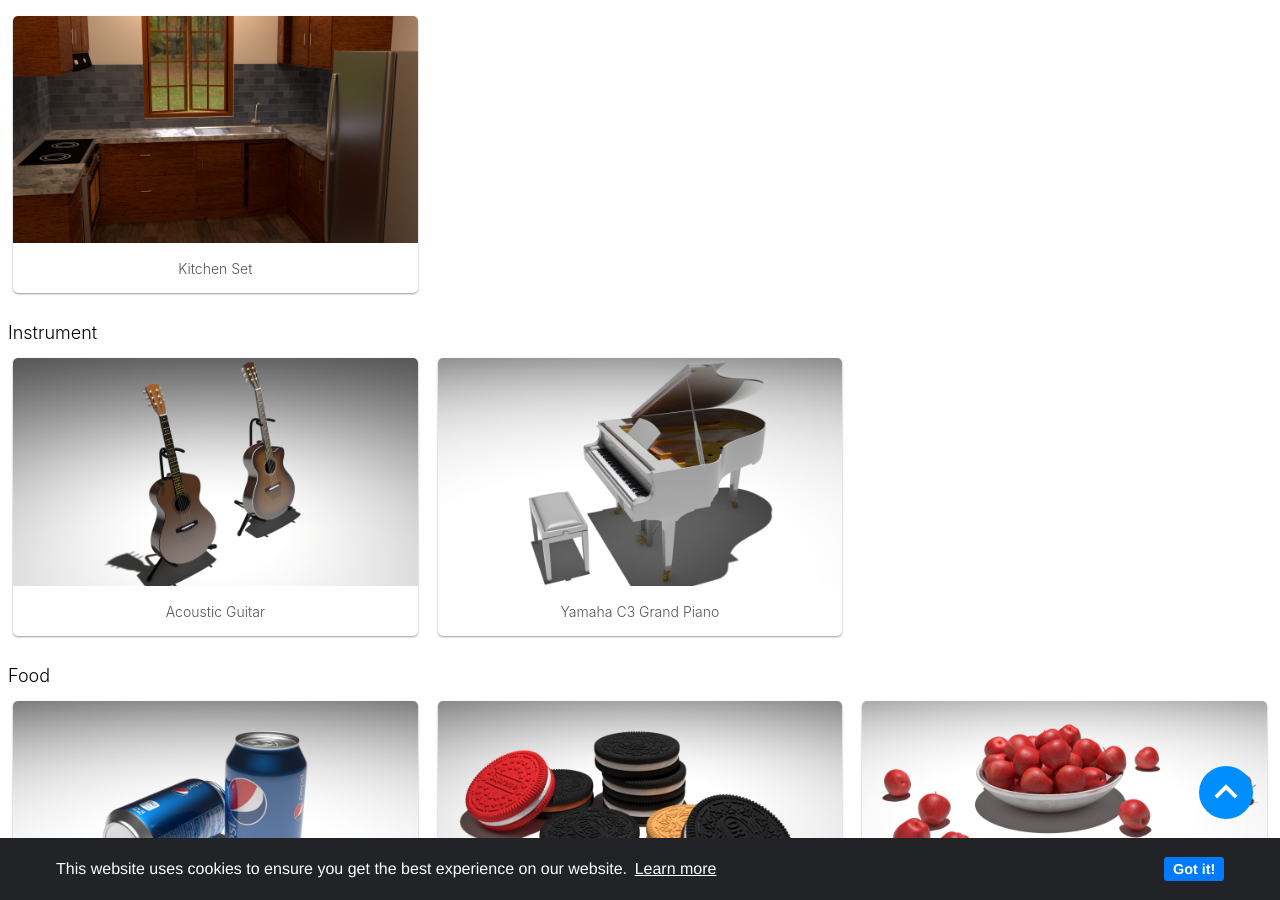
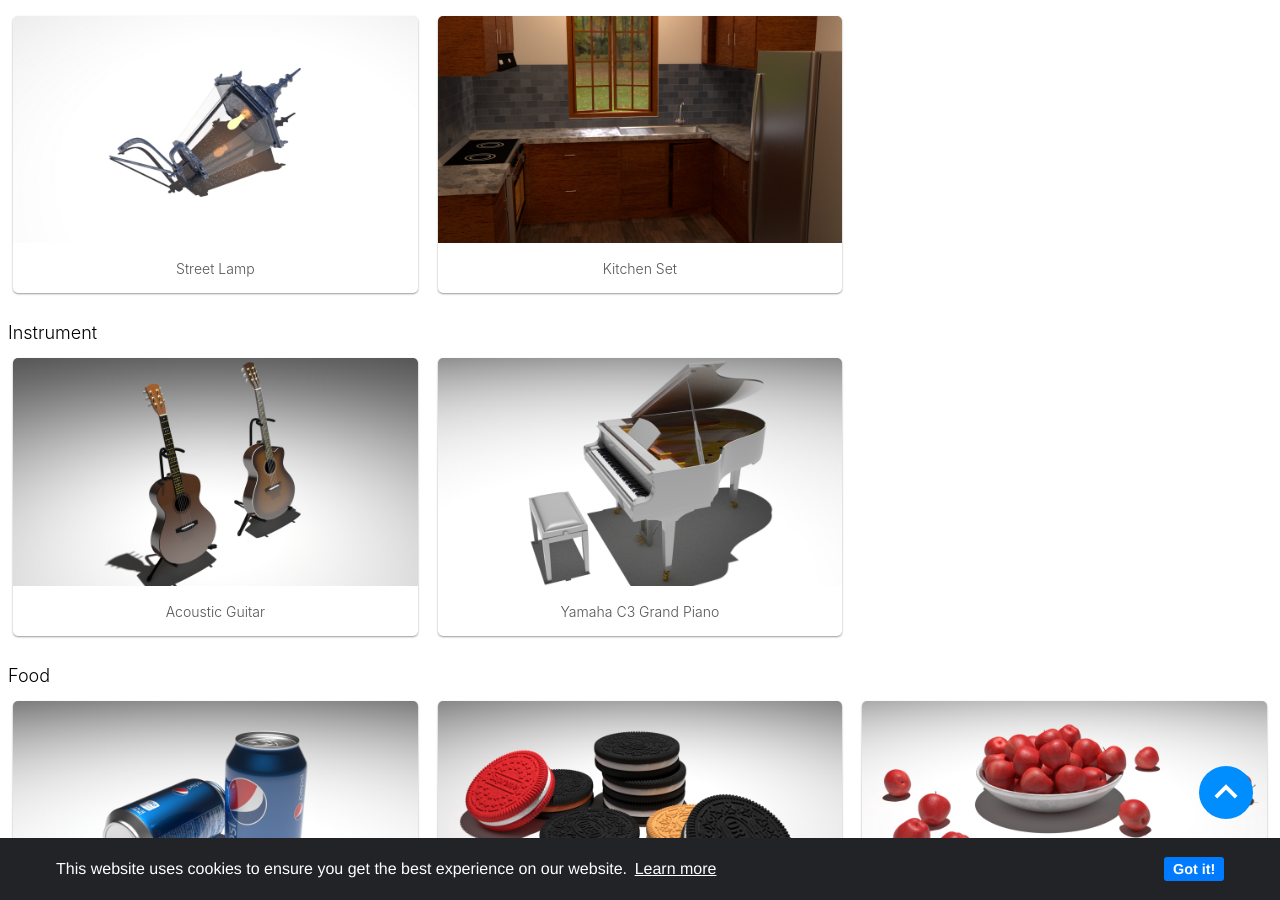
Before and after one commit to mohamadrido/project, a Jekyll site: the page built from categories.html, in a window 1280 px wide and 900 px high, scrolled down 999 px. Built offline with Jekyll 4.4.1, drawn with Linux system fonts in a browser that asks for light colours; nearby versions of some CDN libraries.

Commit message:
Update 2021-07-07-street-lamp.md

```diff
--- a/_posts/2021-07-07-street-lamp.md
+++ b/_posts/2021-07-07-street-lamp.md
@@ -1,8 +1,8 @@
 ---
 title:  "Street Lamp"
 metadate: "hide"
-categories: [ Houseware ]
-tags: [ cabinet ]
+categories: [ Architecture ]
+tags: [ lamp ]
 image: "/assets/images/street-lamp.jpg"
 object: "Street Lamp"
 geometry: "Subdivision-ready"
```
